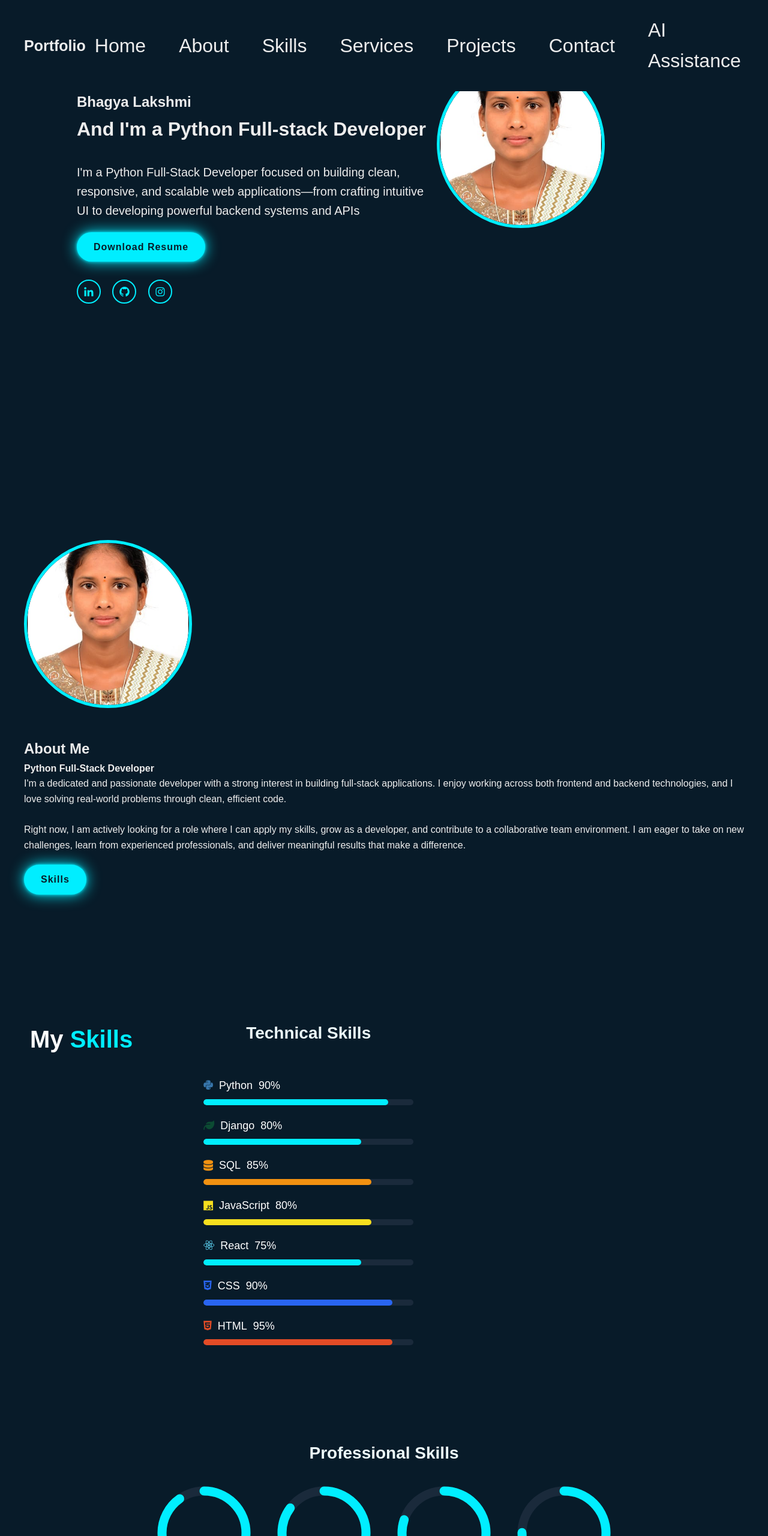
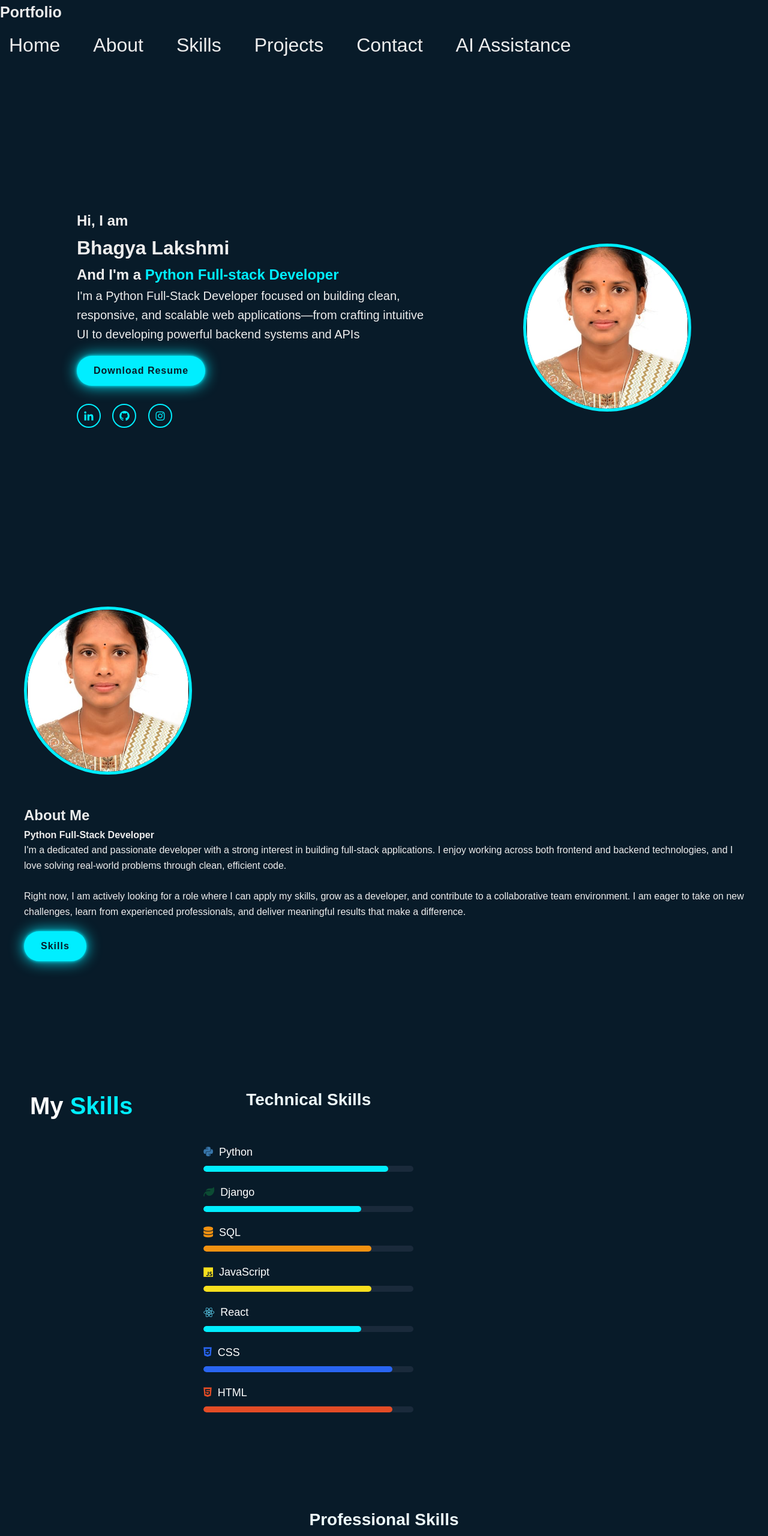
Before and after one commit to Bhagyapulla/Portfolio, a plain HTML site: page index.html in a window 1280 px wide. Shown: the top 2560 px of the page at 60% size. Drawn offline with nearby package versions, Linux system fonts and the light colour scheme.

Commit message:
update index.html

```diff
--- a/index.html
+++ b/index.html
@@ -14,31 +14,32 @@
 <body>
 
 
-  <header class="header">
-    <a href="#" class="logo">Portfolio</a>
+<header>
+  <div class="logo">Portfolio</div>
+
   <div class="menu-icon" id="menu-icon">
-        ☰
+    <i class="fa-solid fa-bars"></i>
   </div>
-    <nav class="navbar">
-      <a href="#home" style="--i:1" class="active">Home</a>
-      <a href="#about" style="--i:2">About</a>
-      <a href="#skills" style="--i:3">Skills</a>
-      <a href="#services" style="--i:4">Services</a>
-      <a href="#projects" style="--i:5">Projects</a>
-      <a href="#contact" style="--i:6">Contact</a>
-        <!-- <a href="{% url 'chat_page' %}" style="--i:7">AI Chatbot</a> -->
+
+  <ul class="navbar" id="navbar">
+    <li><a href="#home">Home</a></li>
+    <li><a href="#about">About</a></li>
+    <li><a href="#skills">Skills</a></li>
+    <li><a href="#projects">Projects</a></li>
+    <li><a href="#contact">Contact</a></li>
     <a href="https://backend-portfolio-1-2nuq.onrender.com/chat/" id="chatbotBtn" style="--i:7">AI Assistance</a>
 
-    </nav>
+  </ul>
 </header>
+
 
   <main>
 
-    <section class="#home">
+    <section id="home" class="home">
       <div class="home-content">
-        <h3>Hi,  I am</h3>
-        <h2>Bhagya Lakshmi</h2>
-        <h3>And I'm a <span class="text"> Python Full-stack Developer</span></h3>
+        <h2>Hi,  I am</h2>
+        <h3>Bhagya Lakshmi</h3>
+        <h2>And I'm a <span class="text"> Python Full-stack Developer</span></h2>
         <p>
           I'm a Python Full-Stack Developer focused on building clean, responsive, and scalable web applications—from crafting intuitive UI to developing powerful backend systems and APIs
         </p>
@@ -70,9 +71,11 @@
         <h4> Python Full-Stack Developer</h4>
 
         <p>I'm a dedicated and passionate developer with a strong
-           interest in building full-stack applications. I enjoy working across both frontend and backend
+           interest in building full-stack applications.
+           I enjoy working across both frontend and backend
            technologies, and I love solving real-world problems through clean, efficient code.</p><br>
-           <p>Right now, I am actively looking for a role where I can apply my skills, grow as a developer, and contribute to a collaborative team environment.
+           <p>Right now, I am actively looking for a role where I can apply my skills, grow as a developer,
+             and contribute to a collaborative team environment.
              I am eager to take on new challenges, learn from experienced
               professionals, and deliver meaningful results that make a difference.</p>
         <a href="#skills" class="btn-box">Skills</a>
@@ -89,7 +92,8 @@
         <div class="bar">
           <div class="info">
             <i class="fa-brands fa-python" style="color:#3776AB;"></i> Python
-            <span class="percent">90%</span>
+           <div class="percent"></div>
+
           </div>
           <div class="progress-line python"><span></span></div>
         </div>
@@ -97,7 +101,8 @@
         <div class="bar">
           <div class="info">
             <i class="fa-solid fa-leaf" style="color:#0C4B33;"></i> Django
-            <span class="percent">80%</span>
+            <div class="percent"></div>
+
           </div>
           <div class="progress-line django"><span></span></div>
         </div>
@@ -105,7 +110,8 @@
         <div class="bar">
           <div class="info">
             <i class="fa-solid fa-database" style="color:#f29111;"></i> SQL
-            <span class="percent">85%</span>
+            <div class="percent"></div>
+
           </div>
           <div class="progress-line sql"><span></span></div>
         </div>
@@ -113,7 +119,8 @@
         <div class="bar">
           <div class="info">
             <i class="fa-brands fa-js" style="color:#F7DF1E;"></i> JavaScript
-            <span class="percent">80%</span>
+          <div class="percent"></div>
+
           </div>
           <div class="progress-line javascript"><span></span></div>
         </div>
@@ -121,7 +128,7 @@
         <div class="bar">
           <div class="info">
             <i class="fa-brands fa-react" style="color:#61DBFB;"></i> React
-            <span class="percent">75%</span>
+            <span class="percent"></span>
           </div>
           <div class="progress-line react"><span></span></div>
         </div>
@@ -129,7 +136,8 @@
         <div class="bar">
           <div class="info">
             <i class="fa-brands fa-css3-alt" style="color:#2965f1;"></i> CSS
-            <span class="percent">90%</span>
+            <div class="percent"></div>
+
           </div>
           <div class="progress-line css"><span></span></div>
         </div>
@@ -137,7 +145,8 @@
         <div class="bar">
           <div class="info">
             <i class="fa-brands fa-html5" style="color:#E34C26;"></i> HTML
-            <span class="percent">95%</span>
+            <div class="percent"></div>
+
           </div>
           <div class="progress-line html"><span></span></div>
         </div>
@@ -149,41 +158,47 @@
 <div class="container">
   <h3 class="heading1">Professional Skills</h3>
   <div class="professional">
+
     <div class="radial-bars">
+      <div class="text">Creativity</div>
       <svg>
         <circle class="progress-bar" cx="80" cy="80" r="70"></circle>
         <circle class="progress-bar" cx="80" cy="80" r="70" style="--percent:90;"></circle>
       </svg>
-          <div class="percentage">90%</div>
-          <div class="text">Creativity</div>
+
     </div>
+
     <div class="radial-bars">
+      <div class="text">Communication</div>
       <svg>
         <circle class="progress-bar" cx="80" cy="80" r="70"></circle>
         <circle class="progress-bar" cx="80" cy="80" r="70" style="--percent:85;"></circle>
       </svg>
-          <div class="percentage">85%</div>
-          <div class="text">Communication</div>
+
     </div>
+
     <div class="radial-bars">
+      <div class="text">Problem Solving</div>
       <svg>
         <circle class="progress-bar" cx="80" cy="80" r="70"></circle>
         <circle class="progress-bar" cx="80" cy="80" r="70" style="--percent:80;"></circle>
       </svg>
-          <div class="percentage">80%</div>
-          <div class="text">Problem Solving</div>
+
     </div>
+
     <div class="radial-bars">
+        <div class="text">Teamwork</div>
       <svg>
         <circle class="progress-bar" cx="80" cy="80" r="70"></circle>
         <circle class="progress-bar" cx="80" cy="80" r="70" style="--percent:75;"></circle>
       </svg>
-          <div class="percentage">90%</div>
-          <div class="text">Teamwork</div>
+
+    </div>
+
   </div>
 </div>
-    </div>
-  </div>
+
+
    <a href="#services" class="btn-box">Services</a>
 </section>
  <section id="services">
```
Lines whose indentation alone changed are shown as unchanged.
